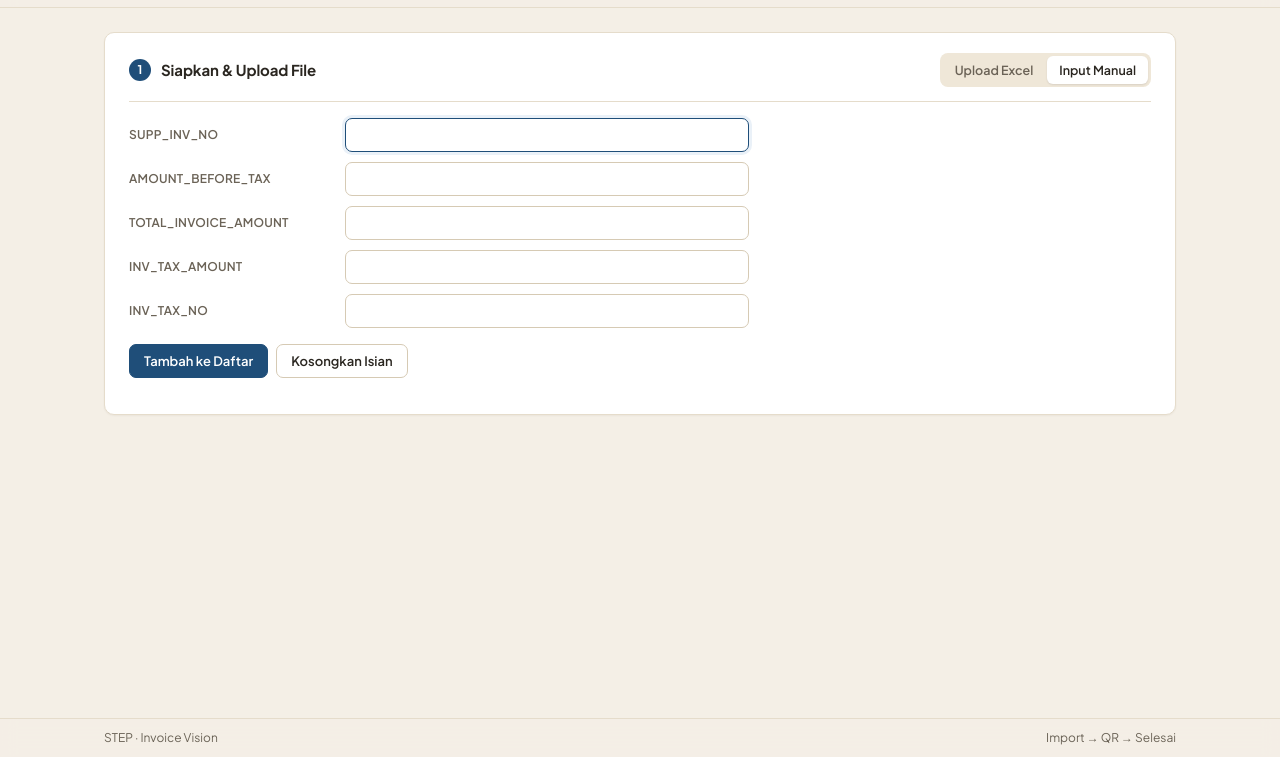
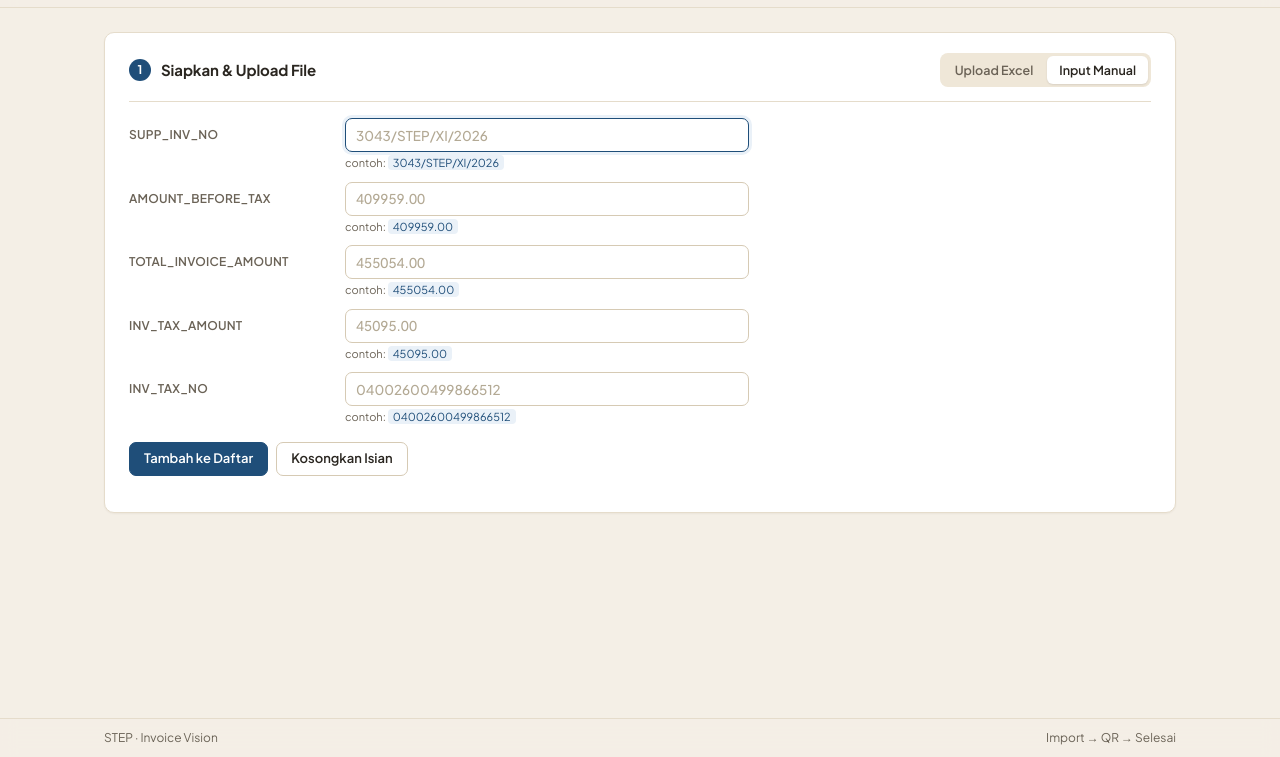
Before and after one commit to uxchandra/invoice-vision, a website: page public/index.html in a window 1280 px wide. Both pictures are taken after a click on the tab "Input Manual". Shown: the part 43-800 px from the top of the page. Drawn offline with Linux system fonts and the light colour scheme.

Commit message:
Input manual: boleh ketik titik desimal + contoh format per kolom
- Kolom amount menerima digit + satu titik (mis. 409959.00), seperti app VISION
- Tiap field manual diberi placeholder & hint contoh (pakai .00)

Co-Authored-By: Claude Opus 5.5 <noreply@anthropic.com>

```diff
--- a/public/index.html
+++ b/public/index.html
@@ -68,7 +68,9 @@
   .form-grid { display:grid; grid-template-columns:minmax(0,1fr); gap:10px; max-width:620px; margin:0 0 16px; }
   .field { display:grid; grid-template-columns:200px minmax(0,1fr); align-items:center; gap:4px 16px; }
   .field label { display:block; font-weight:600; font-size:12px; color:var(--muted); letter-spacing:.2px; }
-  @media (max-width:700px) { .field { grid-template-columns:minmax(0,1fr); } }
+  .field .hint { grid-column:2; font-size:11px; color:var(--muted); margin-top:-1px; }
+  .field .hint code { font-family:var(--font); background:var(--brand-soft); color:var(--brand); padding:1px 5px; border-radius:4px; }
+  @media (max-width:700px) { .field { grid-template-columns:minmax(0,1fr); } .field .hint { grid-column:1; } }
   .inp { width:100%; font:500 13.5px var(--font); color:var(--ink); height:34px; padding:0 10px; background:var(--paper);
          border:1px solid var(--line-strong); border-radius:7px; transition:border-color .15s, box-shadow .15s; }
   .inp::placeholder { color:#b3a994; }
@@ -179,23 +181,28 @@
       <form id="manualForm" class="form-grid" autocomplete="off">
         <div class="field">
           <label for="fSupp">SUPP_INV_NO </label>
-          <input class="inp" id="fSupp" name="suppInvNo"/>
+          <input class="inp" id="fSupp" name="suppInvNo" placeholder="3043/STEP/XI/2026"/>
+          <span class="hint">contoh: <code>3043/STEP/XI/2026</code></span>
         </div>
         <div class="field">
           <label for="fDpp">AMOUNT_BEFORE_TAX </label>
-          <input class="inp money" id="fDpp" name="amountBeforeTax" inputmode="decimal"  />
+          <input class="inp money" id="fDpp" name="amountBeforeTax" inputmode="decimal" placeholder="409959.00" />
+          <span class="hint">contoh: <code>409959.00</code></span>
         </div>
         <div class="field">
           <label for="fTotal">TOTAL_INVOICE_AMOUNT</label>
-          <input class="inp money" id="fTotal" name="totalInvoiceAmount" inputmode="decimal"  />
+          <input class="inp money" id="fTotal" name="totalInvoiceAmount" inputmode="decimal" placeholder="455054.00" />
+          <span class="hint">contoh: <code>455054.00</code></span>
         </div>
         <div class="field">
           <label for="fPpn">INV_TAX_AMOUNT </label>
-          <input class="inp money" id="fPpn" name="invTaxAmount" inputmode="decimal"  />
+          <input class="inp money" id="fPpn" name="invTaxAmount" inputmode="decimal" placeholder="45095.00" />
+          <span class="hint">contoh: <code>45095.00</code></span>
         </div>
         <div class="field">
           <label for="fTaxNo">INV_TAX_NO </label>
-          <input class="inp" id="fTaxNo" name="invTaxNo" inputmode="numeric"  />
+          <input class="inp" id="fTaxNo" name="invTaxNo" inputmode="numeric" placeholder="04002600499866512" />
+          <span class="hint">contoh: <code>04002600499866512</code></span>
         </div>
       </form>
       <div class="row">
@@ -302,10 +309,14 @@ document.querySelectorAll(".tab").forEach(t => t.onclick = () => {
   else if(file) $("#file").dispatchEvent(new Event("change"));
 });
 
-// Input manual dibiarkan apa adanya (tanpa pemisah ribuan otomatis).
-// Angka diketik polos; 2 digit terakhir otomatis jadi desimal saat membuat QR.
-// Batasi hanya digit supaya tidak ada titik/koma nyasar.
-document.querySelectorAll(".money").forEach(el => el.oninput = () => { el.value = el.value.replace(/[^\d]/g, ""); });
+// Input manual seperti app VISION: boleh ketik titik desimal sendiri (mis. 409959.00).
+// Tanpa pemisah ribuan otomatis. Hanya digit + satu titik yang diterima.
+document.querySelectorAll(".money").forEach(el => el.oninput = () => {
+  let v = el.value.replace(/[^\d.]/g, "");
+  const i = v.indexOf(".");
+  if (i !== -1) v = v.slice(0, i + 1) + v.slice(i + 1).replace(/\./g, "");
+  el.value = v;
+});
 
 function formValues(){
   return {
```
